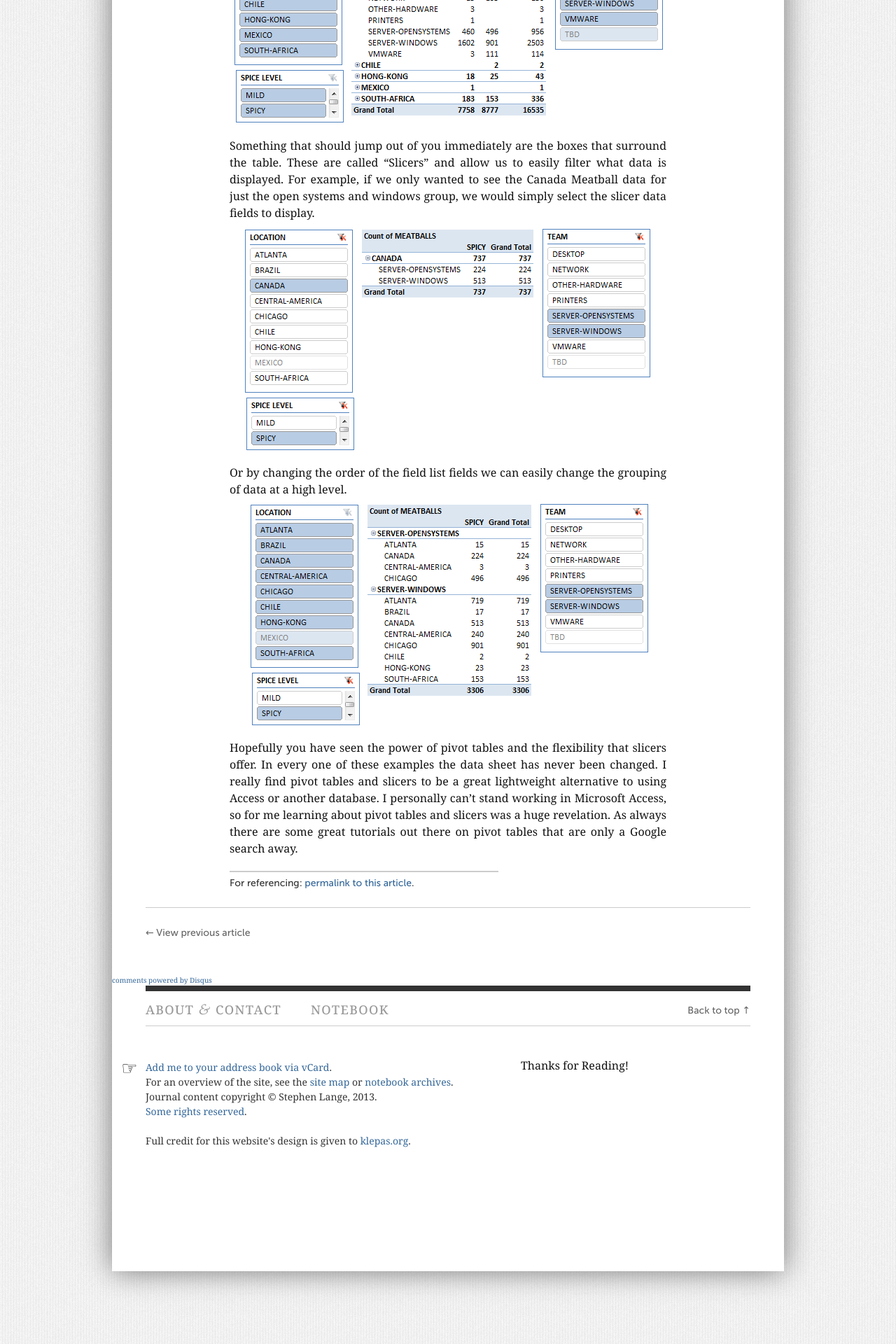
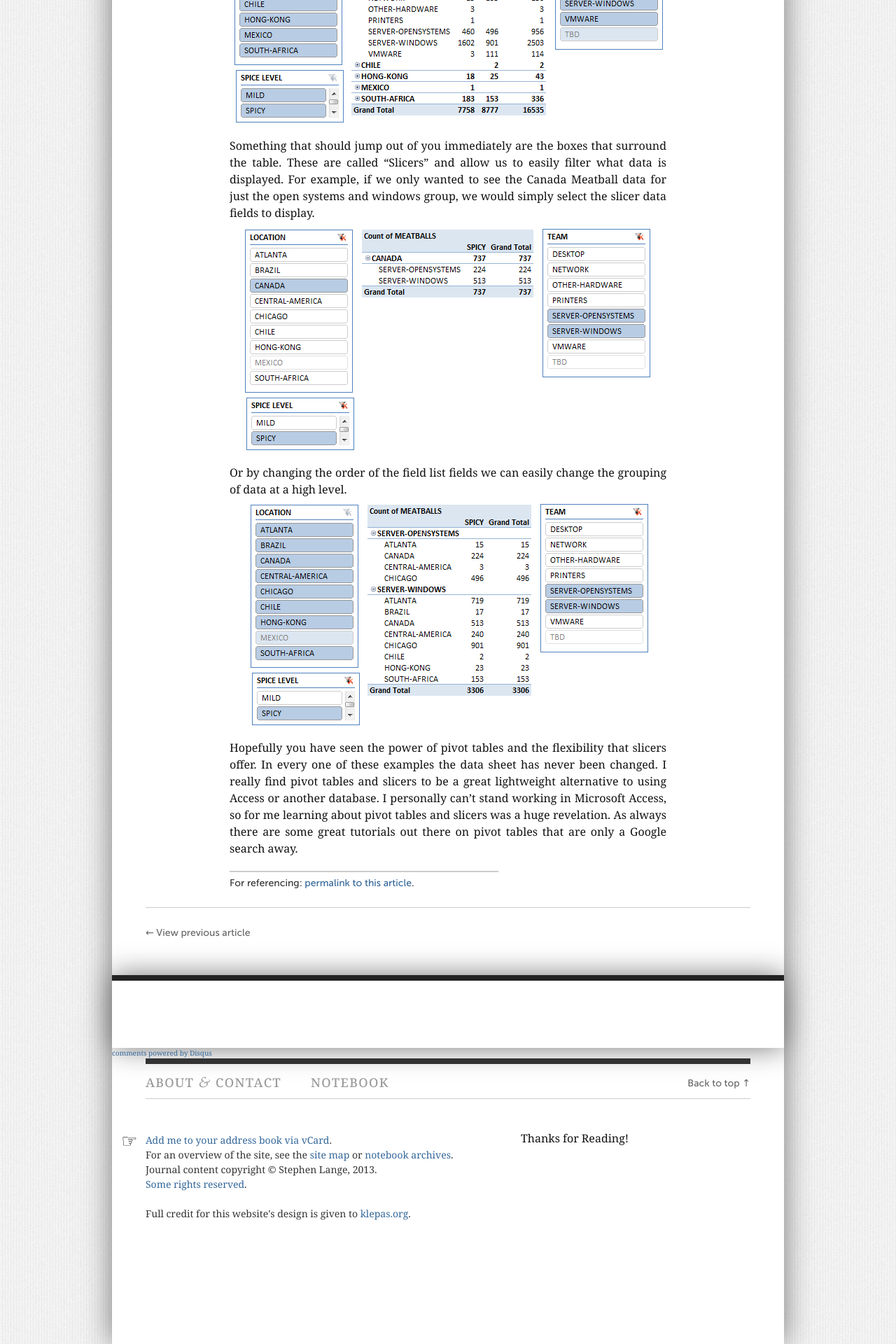
Before and after one commit to stvlange/stvlange.github.com, a Jekyll site: the page built from _posts/2014-04-03-simple_wizardry.markdown, in a window 1280 px wide. Shown: the part 2108-4028 px from the top of the page at 70% size. Built offline with Jekyll 4.4.1, drawn with Linux system fonts in a browser that asks for light colours; comment, search, counter and statistics services are not loaded.

Commit message:
Post files

```diff
--- a/_includes/comments.html
+++ b/_includes/comments.html
@@ -1,6 +1,7 @@
 {% if page.comments %}
 <!-- Add Disqus comments. -->
-<div id="disqus_thread"></div>
+<!-- <div id="disqus_thread"></div> -->
+<div id="container"></div>
     <script type="text/javascript">
         /* * * CONFIGURATION VARIABLES: EDIT BEFORE PASTING INTO YOUR WEBPAGE * * */
         var disqus_shortname = 'stephenlangeorg'; // required: replace example with your forum shortname
```
